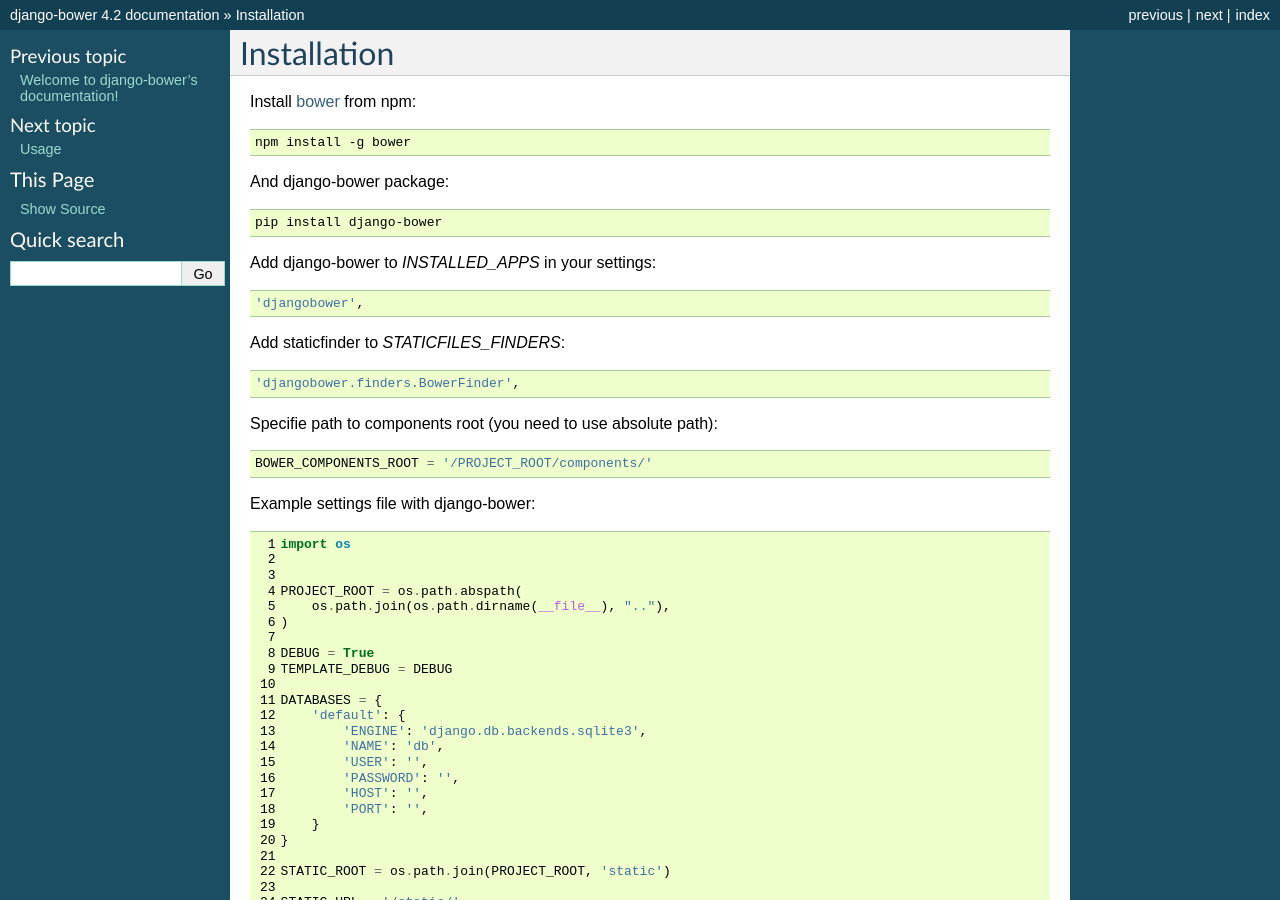
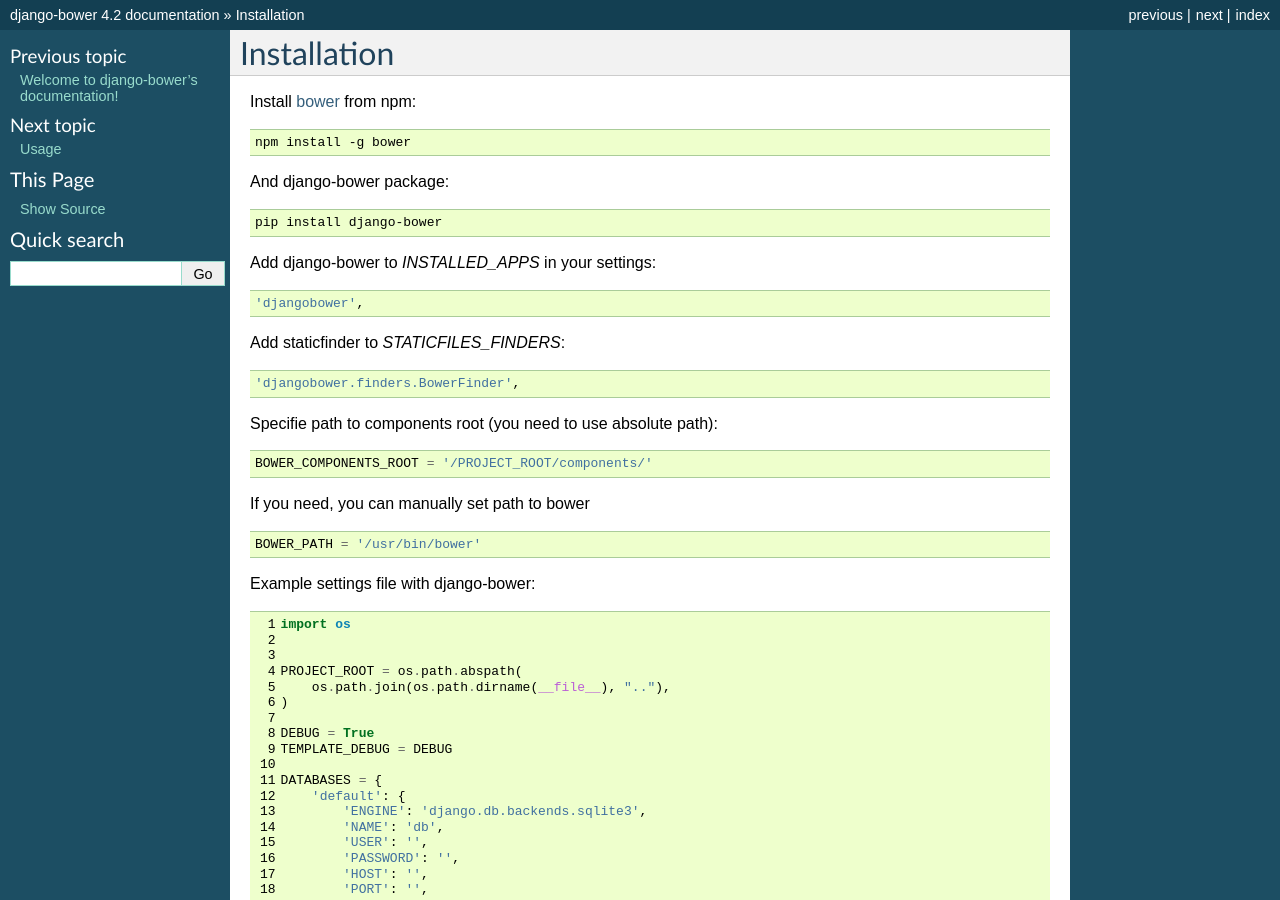
Before and after one commit to nvbn/django-bower, a Sphinx documentation site: the page built from docs/installation.rst, in a window 1280 px wide and 900 px high. Built offline with Sphinx 7.4.7, drawn with Linux system fonts in a browser that asks for light colours.

Commit message:
Update docs

```diff
--- a/docs/installation.rst
+++ b/docs/installation.rst
@@ -31,6 +31,12 @@
 .. code-block:: python
 
     BOWER_COMPONENTS_ROOT = '/PROJECT_ROOT/components/'
+
+If you need, you can manually set path to bower
+
+.. code-block:: python
+
+    BOWER_PATH = '/usr/bin/bower'
 
 Example settings file with django-bower:
 
```
Also changed, not shown: README.rst (+7 -0 lines).
